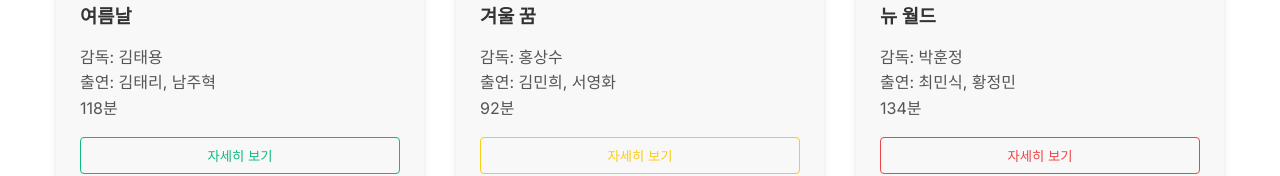
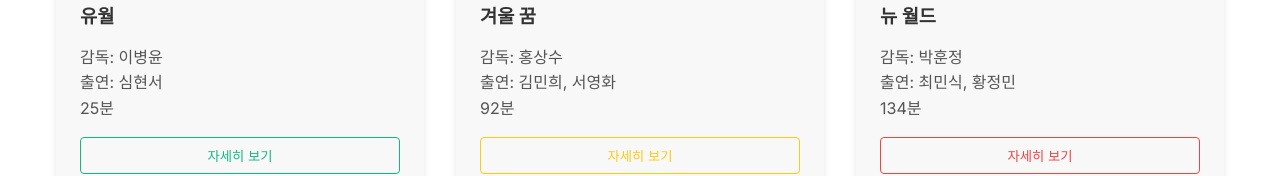
Before and after one commit to StatisticsFox/thefilmkorea, a Next.js app: page / in a window 1280 px wide. Shown: the part 2638-2814 px from the top of the page. Built offline with nearby package versions, Linux system fonts and the light colour scheme.

Commit message:
유월 추가

```diff
--- a/app/components/MoviesSection.tsx
+++ b/app/components/MoviesSection.tsx
@@ -52,12 +52,12 @@ const MoviesSection: React.FC<MoviesSectionProps> = ({ sectionRef }) => {
     },
     {
       id: 4,
-      title: "여름날",
-      year: "2024",
-      director: "김태용",
-      cast: "김태리, 남주혁",
-      duration: "118분",
-      posterImage: "/images/movie4.jpg", // 실제 이미지 경로로 교체 필요
+      title: "유월",
+      year: "2018",
+      director: "이병윤",
+      cast: "심현서",
+      duration: "25분",
+      posterImage: "/images/yuwol.png", // 실제 이미지 경로로 교체 필요
       buttonColor: "#10b981"
     },
     {
```
Also changed, not shown: public/images/yuwol.png (added).
